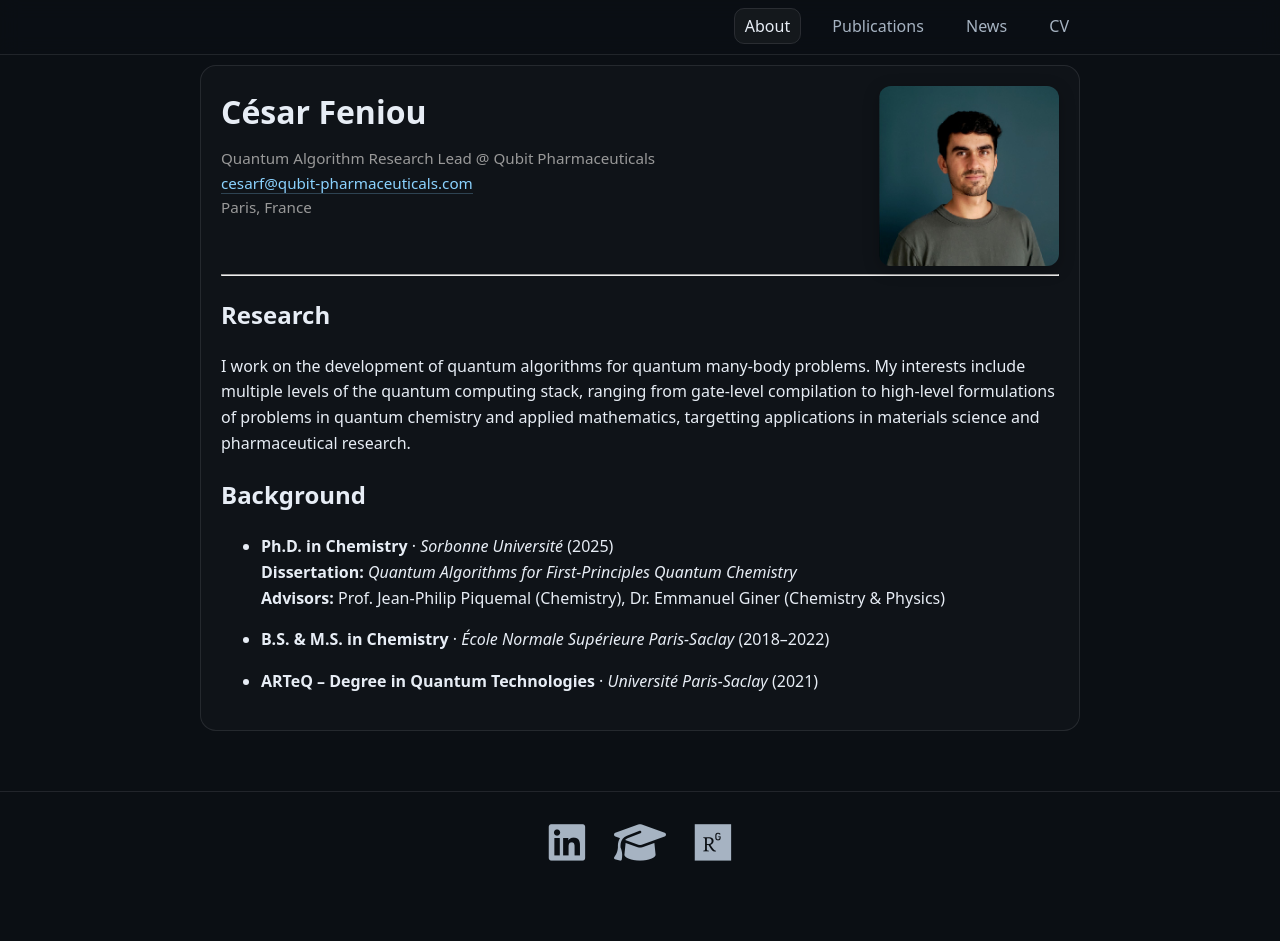
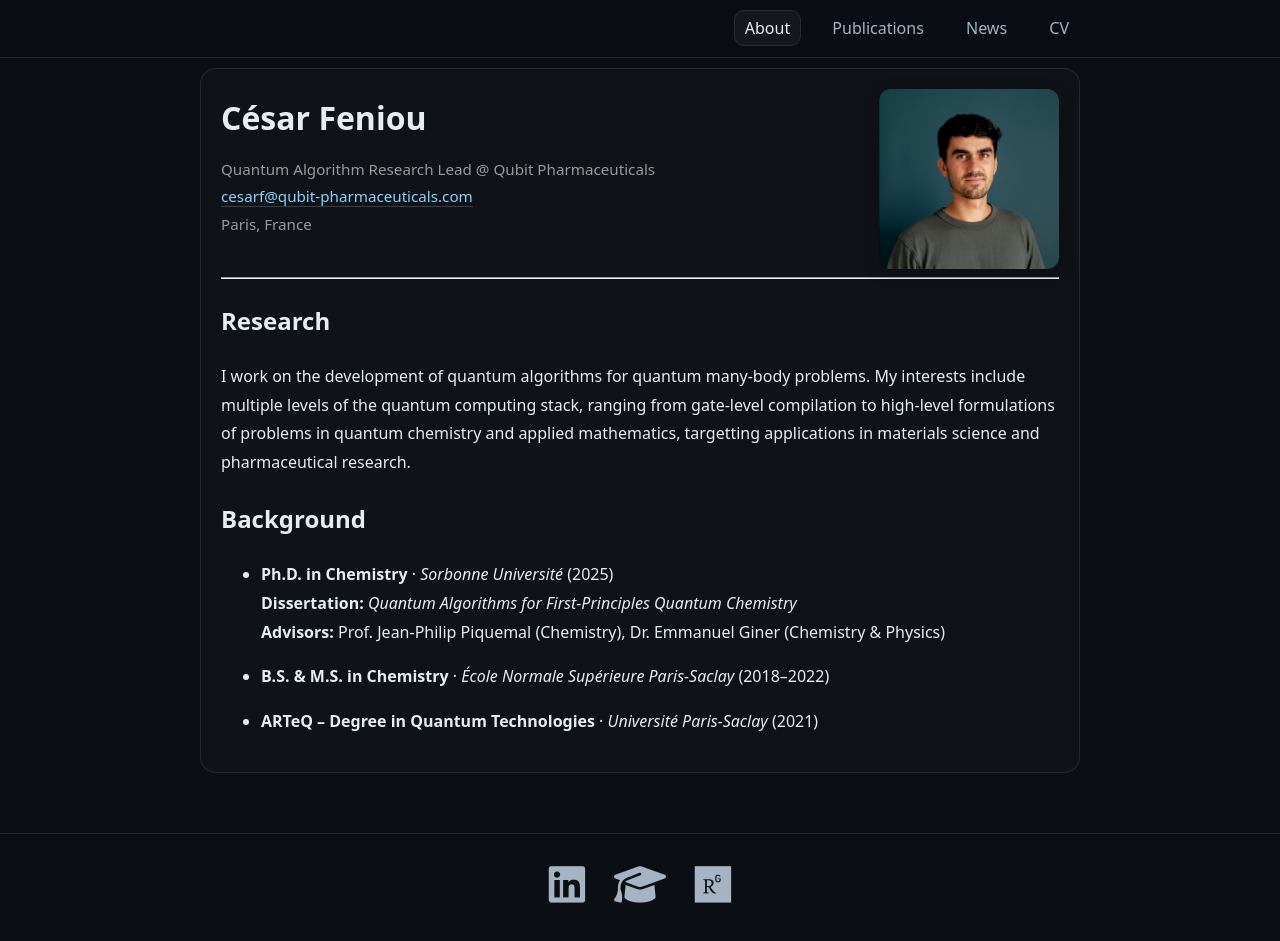
Before and after one commit to cesarfeniou/cesarfeniou.github.io, a Jekyll site: the page built from index.md, in a window 1280 px wide and 941 px high. Built offline with Jekyll 4.4.1, drawn with Linux system fonts in a browser that asks for light colours.

Commit message:
Update main.css

```diff
--- a/assets/css/main.css
+++ b/assets/css/main.css
@@ -42,7 +42,7 @@ body{
 
   color: var(--text);
 
-  font: 16px/1.6 ui-sans-serif, system-ui, -apple-system, Segoe UI, Roboto, Helvetica, Arial;
+  font: 16px/1.8 ui-sans-serif, system-ui, -apple-system, Segoe UI, Roboto, Helvetica, Arial;
 
   -webkit-font-smoothing: antialiased;
 
```
